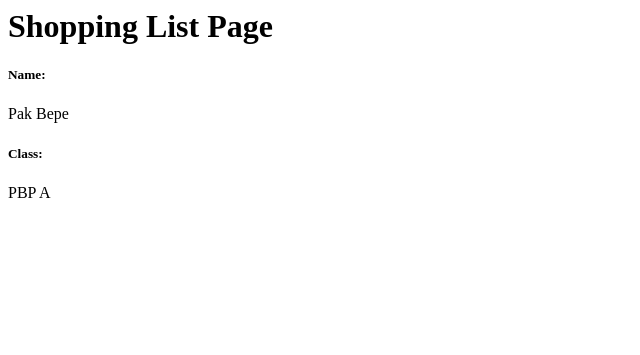
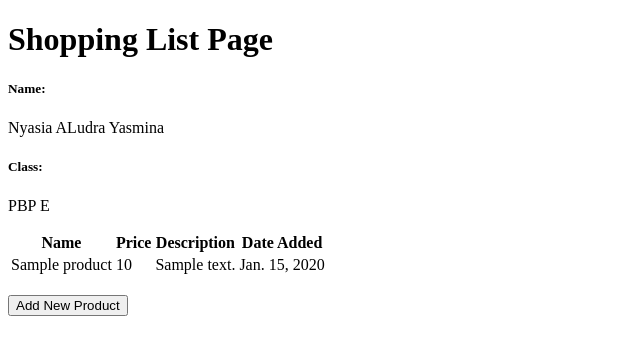
Before and after one commit to nyasiaay/shopping-list, a Django app: page /main/ in a window 1280 px wide. Shown: the top 355 px of the page, without its empty margins (0-640 px from the left). Run offline with Django 4.2, Linux system fonts and the light colour scheme; tables that the repository leaves empty hold one stand-in row (Sample ...).

Commit message:
tutorial 2

```diff
--- a/main/templates/main.html
+++ b/main/templates/main.html
@@ -1,6 +1,40 @@
-<h1>Shopping List Page</h1>
+{% extends 'base.html' %}
 
-<h5>Name: </h5>
-<p>{{ name }}<p>
-<h5>Class: </h5>
-<p>{{ class }}<p>
+{% block content %}
+    <h1>Shopping List Page</h1>
+
+    <h5>Name:</h5>
+    <p>{{name}}</p>
+
+    <h5>Class:</h5>
+    <p>{{class}}</p>
+
+<table>
+    <tr>
+        <th>Name</th>
+        <th>Price</th>
+        <th>Description</th>
+        <th>Date Added</th>
+    </tr>
+
+    {% comment %} Berikut cara memperlihatkan data produk di bawah baris ini {% endcomment %}
+
+    {% for product in products %}
+        <tr>
+            <td>{{product.name}}</td>
+            <td>{{product.price}}</td>
+            <td>{{product.description}}</td>
+            <td>{{product.date_added}}</td>
+        </tr>
+    {% endfor %}
+</table>
+
+<br />
+
+<a href="{% url 'main:create_product' %}">
+    <button>
+        Add New Product
+    </button>
+</a>
+
+{% endblock content %}
--- a/main/urls.py
+++ b/main/urls.py
@@ -1,8 +1,12 @@
 from django.urls import path
-from main.views import show_main
-
+from main.views import show_main, create_product, show_xml, show_json, show_xml_by_id, show_json_by_id
 app_name = 'main'
 
 urlpatterns = [
     path('', show_main, name='show_main'),
+    path('create-product', create_product, name='create_product'),
+    path('xml/', show_xml, name='show_xml'),
+    path('json/', show_json, name='show_json'),
+    path('xml/<int:id>/', show_xml_by_id, name='show_xml_by_id'),
+    path('json/<int:id>/', show_json_by_id, name='show_json_by_id'),
 ]
--- a/main/views.py
+++ b/main/views.py
@@ -1,10 +1,45 @@
+from django.http import HttpResponse
+from django.core import serializers
+from django.http import HttpResponseRedirect
+from main.forms import ProductForm
+from main.models import Product
+from django.urls import reverse
 from django.shortcuts import render
 
 # Create your views here.
 def show_main(request):
+    products = Product.objects.all()
+
     context = {
-        'name': 'Pak Bepe',
-        'class': 'PBP A'
+        'name': 'Nyasia ALudra Yasmina',
+        'class': 'PBP E',
+        'products': products
     }
 
     return render(request, "main.html", context)
+
+def create_product(request):
+    form = ProductForm(request.POST or None)
+
+    if form.is_valid() and request.method == "POST":
+        form.save()
+        return HttpResponseRedirect(reverse('main:show_main'))
+
+    context = {'form': form}
+    return render(request, "create_product.html", context)
+
+def show_xml(request):
+    data = Product.objects.all()
+    return HttpResponse(serializers.serialize("xml", data), content_type="application/xml")
+
+def show_json(request):
+    data = Product.objects.all()
+    return HttpResponse(serializers.serialize("json", data), content_type="application/json")
+
+def show_xml_by_id(request, id):
+    data = Product.objects.filter(pk=id)
+    return HttpResponse(serializers.serialize("xml", data), content_type="application/xml")
+
+def show_json_by_id(request, id):
+    data = Product.objects.filter(pk=id)
+    return HttpResponse(serializers.serialize("json", data), content_type="application/json")
--- a/requirements.txt
+++ b/requirements.txt
@@ -4,3 +4,4 @@ whitenoise
 psycopg2-binary
 requests
 urllib3
+django-environ
--- a/shopping_list/urls.py
+++ b/shopping_list/urls.py
@@ -16,8 +16,9 @@ Including another URLconf
 """
 from django.contrib import admin
 from django.urls import path, include
-
+from main.views import show_main, create_product, show_xml
 urlpatterns = [
+    path('', include('main.urls')),
     path('admin/', admin.site.urls),
     path('main/', include('main.urls')),
 ]
--- /dev/null
+++ b/templates/base.html
@@ -0,0 +1,18 @@
+{% load static %}
+<!DOCTYPE html>
+<html lang="en">
+    <head>
+        <meta charset="UTF-8" />
+        <meta
+            name="viewport"
+            content="width=device-width, initial-scale=1.0"
+        />
+        {% block meta %}
+        {% endblock meta %}
+    </head>
+
+    <body>
+        {% block content %}
+        {% endblock content %}
+    </body>
+</html>
```
Also changed, not shown: main/forms.py (added, +7 -0 lines), main/templates/create_product.html (added, +19 -0 lines), shopping_list/settings.py (+12 -3 lines), .github/workflows/pbp-deploy.yml (added), 3 other files.
